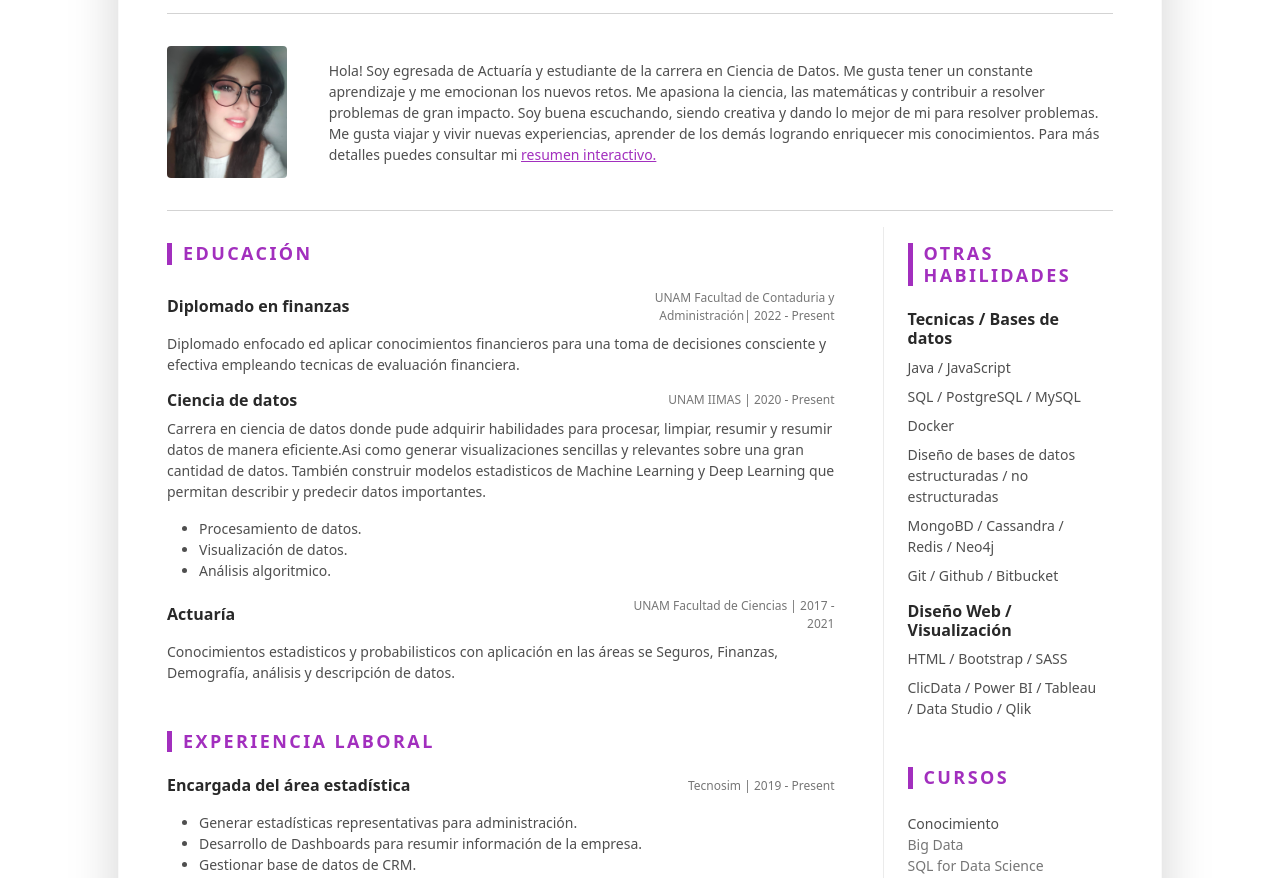
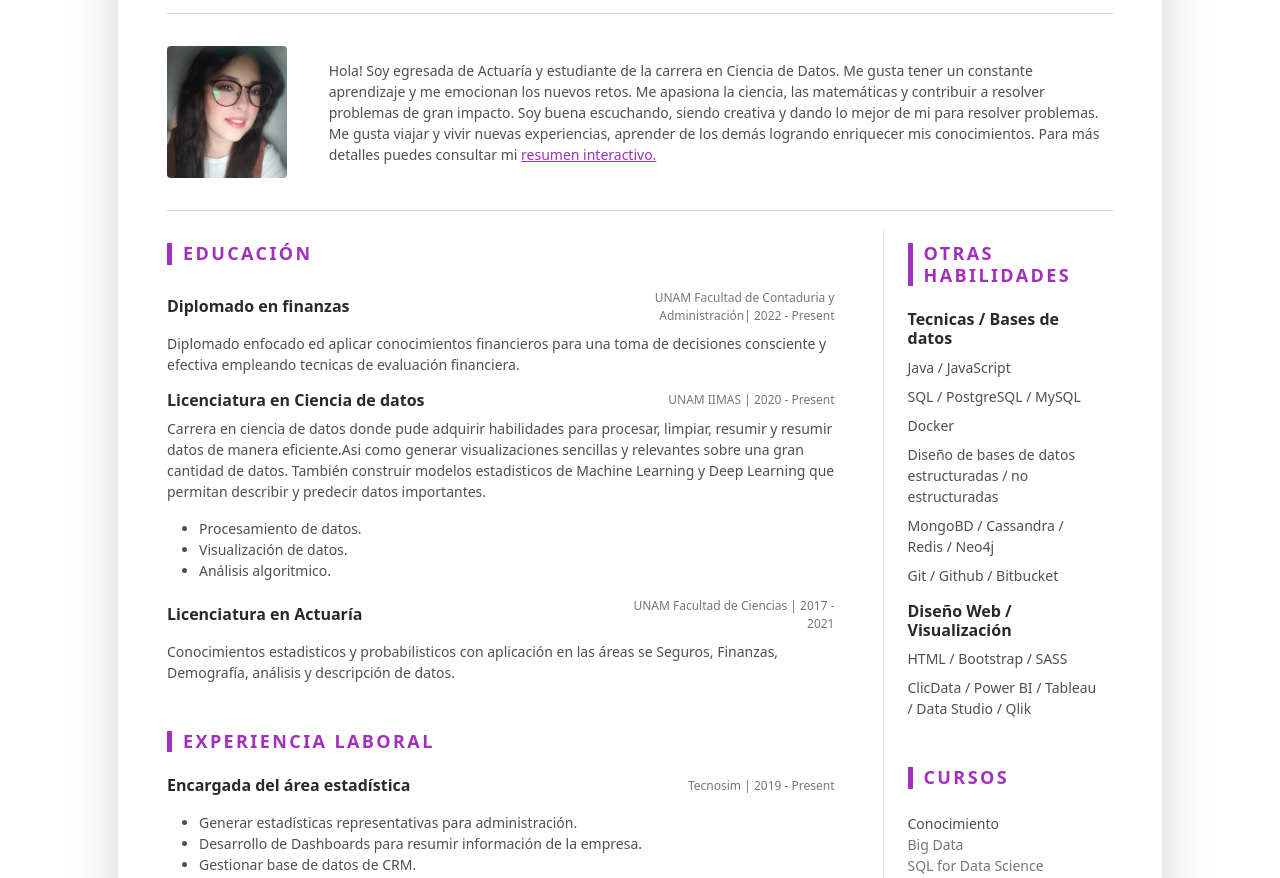
Before and after one commit to Pamela-ruiz9/Pamela-ruiz9.github.io, a website: page cv.html in a window 1280 px wide. Shown: the part 222-1100 px from the top of the page. Drawn offline with Linux system fonts and the light colour scheme.

Commit message:
licenciatura error

```diff
--- a/cv.html
+++ b/cv.html
@@ -89,7 +89,7 @@
 								<!--//item-->
 								<div class="item mb-3">
 									<div class="item-heading row align-items-center mb-2">
-										<h4 class="item-title col-12 col-md-6 col-lg-8 mb-2 mb-md-0">Ciencia de datos</h4>
+										<h4 class="item-title col-12 col-md-6 col-lg-8 mb-2 mb-md-0">Licenciatura en Ciencia de datos</h4>
 										<div class="item-meta col-12 col-md-6 col-lg-4 text-muted text-start text-md-end">UNAM IIMAS | 2020 - Present</div>
 
 									</div>
@@ -107,7 +107,7 @@
 								</div><!--//item-->
 								<div class="item mb-3">
 									<div class="item-heading row align-items-center mb-2">
-										<h4 class="item-title col-12 col-md-6 col-lg-8 mb-2 mb-md-0">Actuaría</h4>
+										<h4 class="item-title col-12 col-md-6 col-lg-8 mb-2 mb-md-0">Licenciatura en Actuaría</h4>
 										<div class="item-meta col-12 col-md-6 col-lg-4 text-muted text-start text-md-end">UNAM Facultad de Ciencias | 2017 - 2021</div>
 
 									</div>
```
